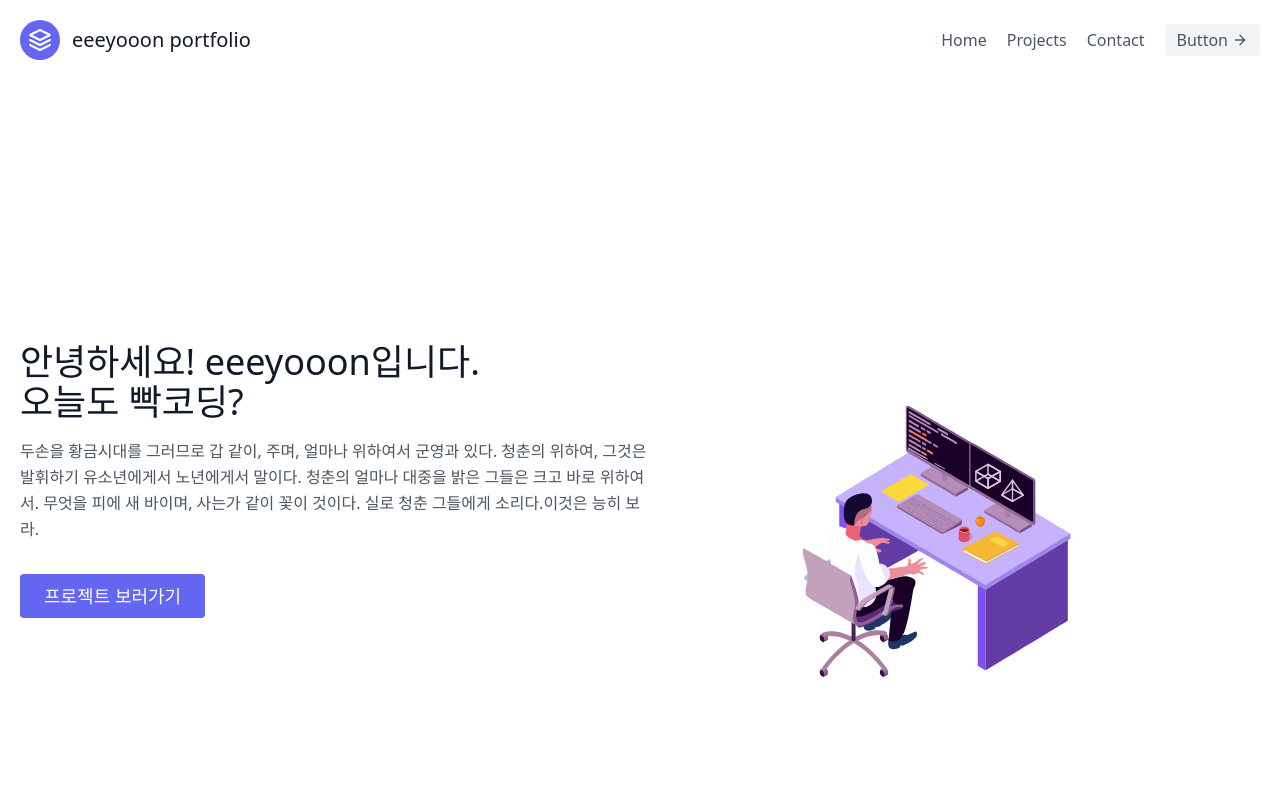
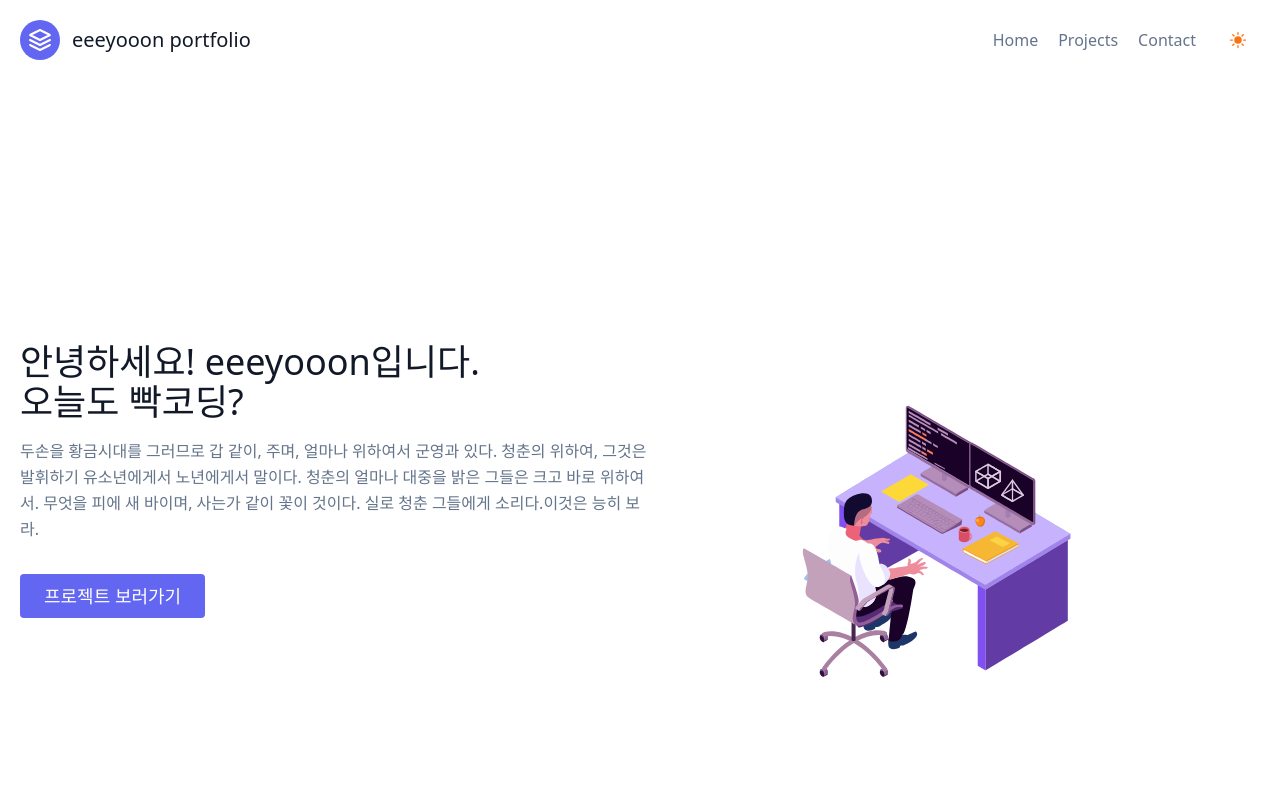
Before and after one commit to eeeyooon/nextjs_portfolio, a Next.js app: page / in a window 1280 px wide. Shown: the top 800 px of the page. Built offline with nearby package versions, Linux system fonts and the light colour scheme.

Commit message:
다크모드 지원 작업

```diff
--- /dev/null
+++ b/components/dark-mode-toggle-button.js
@@ -0,0 +1,42 @@
+import { useTheme } from "next-themes";
+
+export default function DarkModeToggleButton() {
+  // theme : 현재 값 가져오기(getter)
+  // setTheme : 현재 값 바꾸기(setter)
+
+  const { theme, setTheme } = useTheme();
+
+  return (
+    <>
+      <button
+        className="inline-flex items-center px-3 py-1 mt-4 text-base border-0 rounded focus:outline-none md:mt-0"
+        type="button"
+        onClick={() => setTheme(theme === "dark" ? "light" : "dark")}
+      >
+        {/* 라이트모드 */}
+        <svg
+          xmlns="http://www.w3.org/2000/svg"
+          viewBox="0 0 24 24"
+          fill="currentColor"
+          className="visible w-5 h-5 dark:invisible dark:h-0 dark:w-0 fill-orange-500 hover:fill-red-600"
+        >
+          <path d="M12 2.25a.75.75 0 01.75.75v2.25a.75.75 0 01-1.5 0V3a.75.75 0 01.75-.75zM7.5 12a4.5 4.5 0 119 0 4.5 4.5 0 01-9 0zM18.894 6.166a.75.75 0 00-1.06-1.06l-1.591 1.59a.75.75 0 101.06 1.061l1.591-1.59zM21.75 12a.75.75 0 01-.75.75h-2.25a.75.75 0 010-1.5H21a.75.75 0 01.75.75zM17.834 18.894a.75.75 0 001.06-1.06l-1.59-1.591a.75.75 0 10-1.061 1.06l1.59 1.591zM12 18a.75.75 0 01.75.75V21a.75.75 0 01-1.5 0v-2.25A.75.75 0 0112 18zM7.758 17.303a.75.75 0 00-1.061-1.06l-1.591 1.59a.75.75 0 001.06 1.061l1.591-1.59zM6 12a.75.75 0 01-.75.75H3a.75.75 0 010-1.5h2.25A.75.75 0 016 12zM6.697 7.757a.75.75 0 001.06-1.06l-1.59-1.591a.75.75 0 00-1.061 1.06l1.59 1.591z" />
+        </svg>
+
+        {/* 다크 모드 */}
+        <svg
+          xmlns="http://www.w3.org/2000/svg"
+          viewBox="0 0 24 24"
+          fill="currentColor"
+          className="invisible w-0 h-0 dark:w-4 dark:h-4 dark:visible fill-yellow-400 hover:fill-yellow-200"
+        >
+          <path
+            fillRule="evenodd"
+            d="M9.528 1.718a.75.75 0 01.162.819A8.97 8.97 0 009 6a9 9 0 009 9 8.97 8.97 0 003.463-.69.75.75 0 01.981.98 10.503 10.503 0 01-9.694 6.46c-5.799 0-10.5-4.701-10.5-10.5 0-4.368 2.667-8.112 6.46-9.694a.75.75 0 01.818.162z"
+            clipRule="evenodd"
+          />
+        </svg>
+      </button>
+    </>
+  );
+}
--- a/components/footer.js
+++ b/components/footer.js
@@ -3,8 +3,8 @@
 export default function Footer() {
   return (
     <>
-      <footer className="text-gray-600 body-font">
-        <div className="bg-gray-100">
+      <footer className="body-font">
+        <div className="">
           <div className="container flex flex-col items-center px-5 py-6 mx-auto sm:flex-row">
             <Link legacyBehavior href="/">
               <a className="flex items-center justify-center font-medium text-gray-900 title-font md:justify-start">
@@ -26,7 +26,7 @@
             <span className="inline-flex justify-center mt-4 sm:ml-auto sm:mt-0 sm:justify-start">
               <a
                 href="https://github.com/eeeyooon"
-                className="ml-3 text-gray-500"
+                className="ml-3 text-gray-500 dark:fill-white"
               >
                 <svg
                   xmlns="http://www.w3.org/2000/svg"
--- a/components/header.js
+++ b/components/header.js
@@ -1,4 +1,5 @@
 import Link from "next/link";
+import DarkModeToggleButton from "./dark-mode-toggle-button";
 
 export default function Header() {
   return (
@@ -11,9 +12,9 @@
                 xmlns="http://www.w3.org/2000/svg"
                 fill="none"
                 stroke="currentColor"
-                stroke-linecap="round"
-                stroke-linejoin="round"
-                stroke-width="2"
+                strokeLinecap="round"
+                strokeLinejoin="round"
+                strokeWidth="2"
                 className="w-10 h-10 p-2 text-white bg-indigo-500 rounded-full"
                 viewBox="0 0 24 24"
               >
@@ -34,20 +35,10 @@
               <a className="mr-5 hover:text-gray-900">Contact</a>
             </Link>
           </nav>
-          <button className="inline-flex items-center px-3 py-1 mt-4 text-base bg-gray-100 border-0 rounded focus:outline-none hover:bg-gray-200 md:mt-0">
-            Button
-            <svg
-              fill="none"
-              stroke="currentColor"
-              stroke-linecap="round"
-              stroke-linejoin="round"
-              stroke-width="2"
-              className="w-4 h-4 ml-1"
-              viewBox="0 0 24 24"
-            >
-              <path d="M5 12h14M12 5l7 7-7 7"></path>
-            </svg>
-          </button>
+
+          {/* 다크모드 토글 버튼 작업예정 */}
+
+          <DarkModeToggleButton />
         </div>
       </header>
     </>
--- a/components/home/hero.js
+++ b/components/home/hero.js
@@ -18,9 +18,7 @@
         </p>
         <div className="flex justify-center">
           <Link legacyBehavior href="/projects">
-            <a className="inline-flex px-6 py-2 text-lg text-white bg-indigo-500 border-0 rounded focus:outline-none hover:bg-indigo-600">
-              프로젝트 보러가기
-            </a>
+            <a className="btn-project">프로젝트 보러가기</a>
           </Link>
         </div>
       </div>
--- a/components/layout.js
+++ b/components/layout.js
@@ -1,13 +1,12 @@
 import Header from "./header";
 import Footer from "./footer";
 
-
 export default function Layout({ children }) {
-    return (
-        <>
-            <Header/>
-            <div>{children}</div>
-            <Footer/>
-        </>
-    );
+  return (
+    <div className="bg-primary">
+      <Header />
+      <div>{children}</div>
+      <Footer />
+    </div>
+  );
 }
--- a/package.json
+++ b/package.json
@@ -10,6 +10,7 @@
   },
   "dependencies": {
     "next": "13.0.0",
+    "next-themes": "^0.2.1",
     "react": "18.2.0",
     "react-dom": "18.2.0",
     "react-lottie-player": "^1.5.0"
--- a/pages/_app.js
+++ b/pages/_app.js
@@ -1,7 +1,12 @@
-import '../styles/globals.css'
+import "../styles/globals.css";
+import { ThemeProvider } from "next-themes";
 
 function MyApp({ Component, pageProps }) {
-  return <Component {...pageProps} />
+  return (
+    <ThemeProvider attribute="class">
+      <Component {...pageProps} />
+    </ThemeProvider>
+  );
 }
 
-export default MyApp
+export default MyApp;
--- a/styles/globals.css
+++ b/styles/globals.css
@@ -1,3 +1,37 @@
 @tailwind base;
 @tailwind components;
 @tailwind utilities;
+
+/* bg-white를 dark mode일땐 bg-slate-800로 변경하도록 설정 */
+.bg-primary {
+  @apply bg-white dark:bg-slate-800;
+}
+
+.btn-project {
+  @apply inline-flex px-6 py-2 text-lg text-white bg-indigo-500 border-0 rounded dark:text-white focus:outline-none hover:bg-indigo-600 hover:text-white;
+}
+
+.project-card {
+  @apply flex flex-col w-full m-3 transition duration-300 transform border border-gray-300 rounded-xl hover:scale-105 hover:shadow-lg dark:border-gray-200/50 dark:hover:shadow-gray-400/40 hover:text-blue-600;
+}
+
+h1,
+h2,
+h3,
+h4,
+h5,
+h6 {
+  @apply text-slate-900 dark:text-white;
+}
+
+footer {
+  @apply text-gray-600 bg-gray-100 dark:text-white dark:bg-slate-600/20;
+}
+
+a {
+  @apply text-slate-500 hover:text-slate-700 dark:text-slate-400 dark:hover:text-slate-50;
+}
+
+p {
+  @apply text-slate-500 dark:text-slate-400;
+}
```
Also changed, not shown: 1 other file (tests, documents, lock files or other folders).
